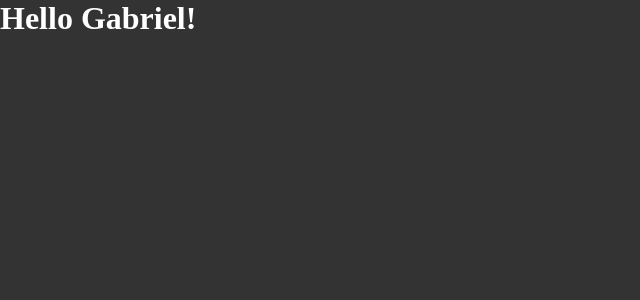
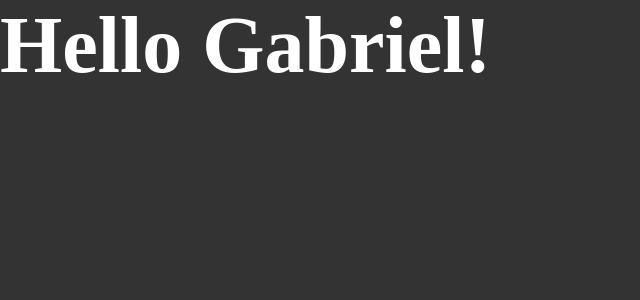
Before and after one commit to gabrieljony/curso-ignite, a React app in the folder reactjs/01-github-explore/: page / in a window 1280 px wide. Shown: the top 300 px of the page, without its empty margins (0-640 px from the left). Built offline with nearby package versions, Linux system fonts and the light colour scheme.

Commit message:
11 - Utilizando SASS

```diff
--- a/reactjs/01-github-explore/package.json
+++ b/reactjs/01-github-explore/package.json
@@ -24,6 +24,8 @@
     "cross-env": "^7.0.3",
     "css-loader": "^6.2.0",
     "html-webpack-plugin": "^5.3.2",
+    "node-sass": "^6.0.1",
+    "sass-loader": "^12.1.0",
     "style-loader": "^3.2.1",
     "webpack": "^5.50.0",
     "webpack-cli": "^4.8.0",
--- a/reactjs/01-github-explore/src/App.jsx
+++ b/reactjs/01-github-explore/src/App.jsx
@@ -1,4 +1,4 @@
-import './styles/global.css';
+import './styles/global.scss';
 
 export function App() {
     // throw new Error('Eita Giovanna, o forninho caiu.')
--- a/reactjs/01-github-explore/src/styles/global.css
+++ b/reactjs/01-github-explore/src/styles/global.scss
@@ -8,4 +8,7 @@ body {
     font: Arial, Helvetica, sans-serif;
     background-color: #333;
     color: #fff;
+    h1 {
+        font-size: 80px;
+    }
 }
--- a/reactjs/01-github-explore/webpack.config.js
+++ b/reactjs/01-github-explore/webpack.config.js
@@ -37,9 +37,9 @@ module.exports = {
             },
             {
                 // Conditions:
-                test: /\.css?$/,
+                test: /\.scss?$/,
                 exclude: /node_modules/,
-                use: ["style-loader", "css-loader"]
+                use: ["style-loader", "css-loader", "sass-loader"]
             },
         ]
     }
```
